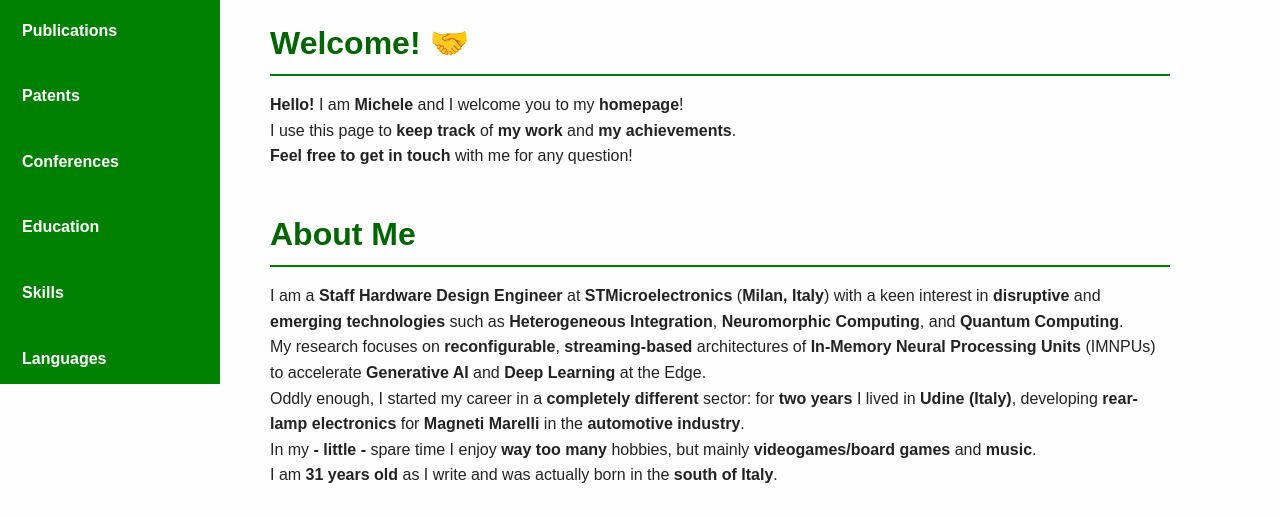
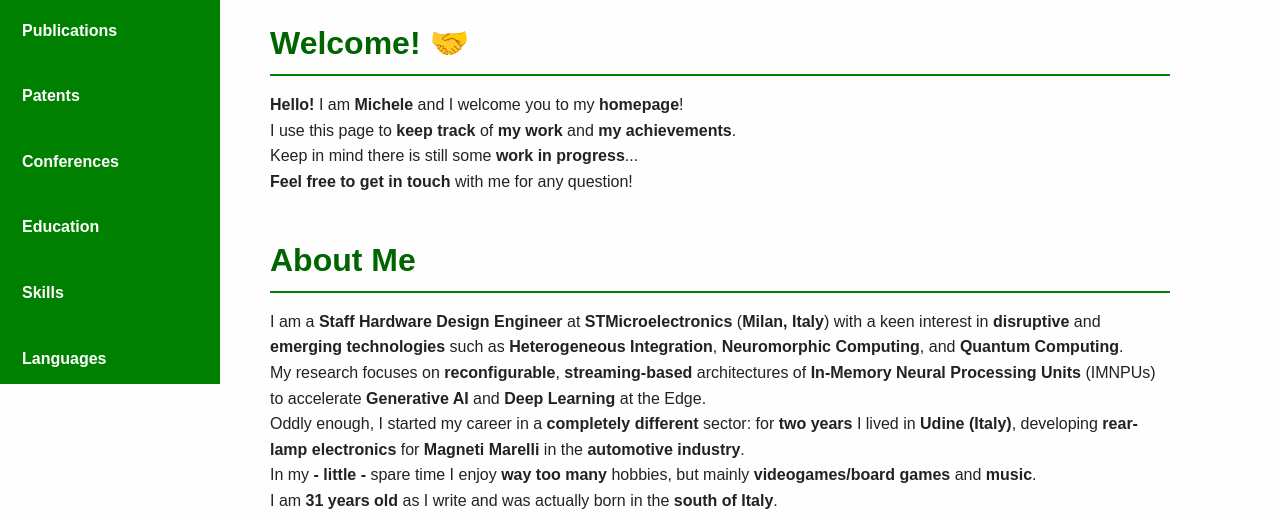
Before and after one commit to baumetto/baumetto.github.io, a plain HTML site: page index.html in a window 1280 px wide. Shown: the part 416-933 px from the top of the page. Drawn offline with Linux system fonts and the light colour scheme.

Commit message:
Update index.html

```diff
--- a/index.html
+++ b/index.html
@@ -191,6 +191,7 @@
       <p>
         <strong>Hello!</strong> I am <strong>Michele</strong> and I welcome you to my <strong>homepage</strong>! <br>
         I use this page to <strong>keep track</strong> of <strong>my work</strong> and <strong>my achievements</strong>. <br>
+        Keep in mind there is still some <strong>work in progress</strong>... <br>
         <strong>Feel free to get in touch</strong> with me for any question!<br>
       </p>
     </section>
```
